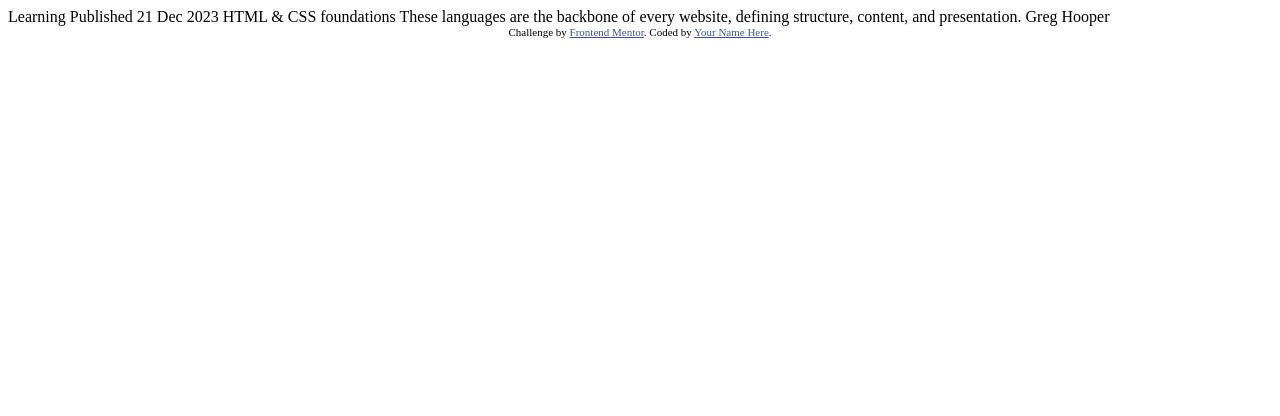
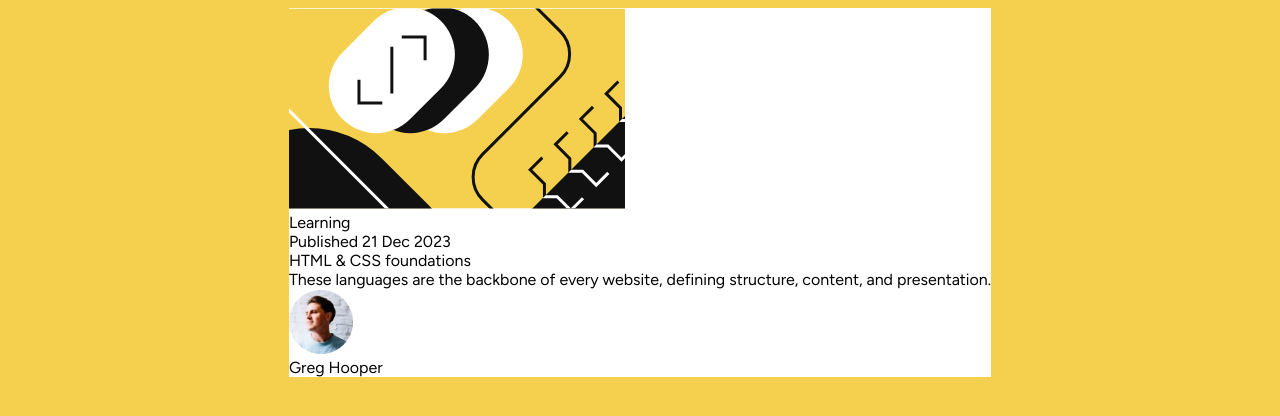
Before and after one commit to nerdynischal/blog-preview-card-main, a plain HTML site: page index.html in a window 1280 px wide. Drawn offline with Linux system fonts and the light colour scheme.

Commit message:
Added content & structure

```diff
--- a/index.html
+++ b/index.html
@@ -1,34 +1,46 @@
 <!DOCTYPE html>
 <html lang="en">
   <head>
-  <meta charset="UTF-8">
-  <meta name="viewport" content="width=device-width, initial-scale=1.0"> <!-- displays site properly based on user's device -->
-
-  <link rel="icon" type="image/png" sizes="32x32" href="./assets/images/favicon-32x32.png">
+    <meta charset="UTF-8" />
+    <meta name="viewport" content="width=device-width, initial-scale=1.0" />
+    <!-- displays site properly based on user's device -->
+    <link rel="preconnect" href="https://fonts.googleapis.com" />
+    <link rel="preconnect" href="https://fonts.gstatic.com" crossorigin />
+    <link
+      href="https://fonts.googleapis.com/css2?family=Figtree:ital,wght@0,300..900;1,300..900&display=swap"
+      rel="stylesheet"
+    />
+    <link
+      rel="icon"
+      type="image/png"
+      sizes="32x32"
+      href="./assets/images/favicon-32x32.png"
+    />
+    <link rel="stylesheet" href="style.css" />
 
     <title>Frontend Mentor | Blog preview card</title>
-
-  <!-- Feel free to remove these styles or customise in your own stylesheet 👍 -->
-  <style>
-    .attribution { font-size: 11px; text-align: center; }
-    .attribution a { color: hsl(228, 45%, 44%); }
-  </style>
   </head>
   <body>
-
-  Learning
-
-  Published 21 Dec 2023
-
-  HTML & CSS foundations
-
-  These languages are the backbone of every website, defining structure, content, and presentation.
-
-  Greg Hooper
-
-  <div class="attribution">
-    Challenge by <a href="https://www.frontendmentor.io?ref=challenge" target="_blank">Frontend Mentor</a>.
-    Coded by <a href="#">Your Name Here</a>.
+    <main>
+      <div class="blog-card">
+        <img
+          src="assets/images/illustration-article.svg"
+          alt="Abstract Illustration"
+        />
+        <div class="text">
+          <div class="chip">Learning</div>
+          <div class="date">Published 21 Dec 2023</div>
+          <div class="title">HTML & CSS foundations</div>
+          <div class="description">
+            These languages are the backbone of every website, defining
+            structure, content, and presentation.
           </div>
+        </div>
+        <div class="author">
+          <img src="assets/images/image-avatar.webp" alt="Profile pic" />
+          <div class="author-name">Greg Hooper</div>
+        </div>
+      </div>
+    </main>
   </body>
 </html>
--- /dev/null
+++ b/style.css
@@ -0,0 +1,12 @@
+body {
+  font-family: Figtree;
+  background-color: hsl(47, 88%, 63%);
+  height: 100vh;
+  display: flex;
+  align-content: center;
+  justify-content: center;
+}
+
+.blog-card {
+  background-color: white;
+}
```
Lines whose indentation alone changed are shown as unchanged.
